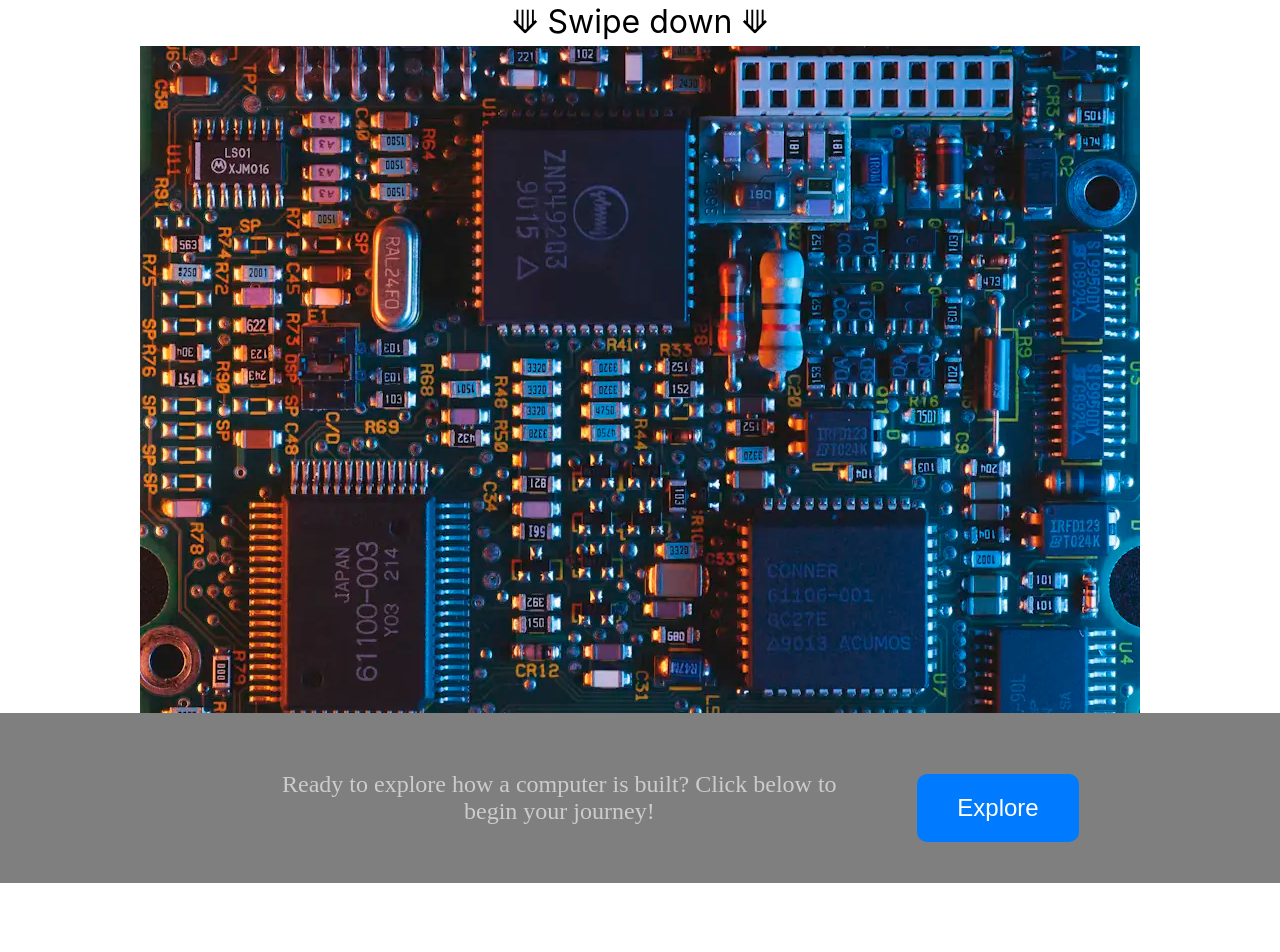
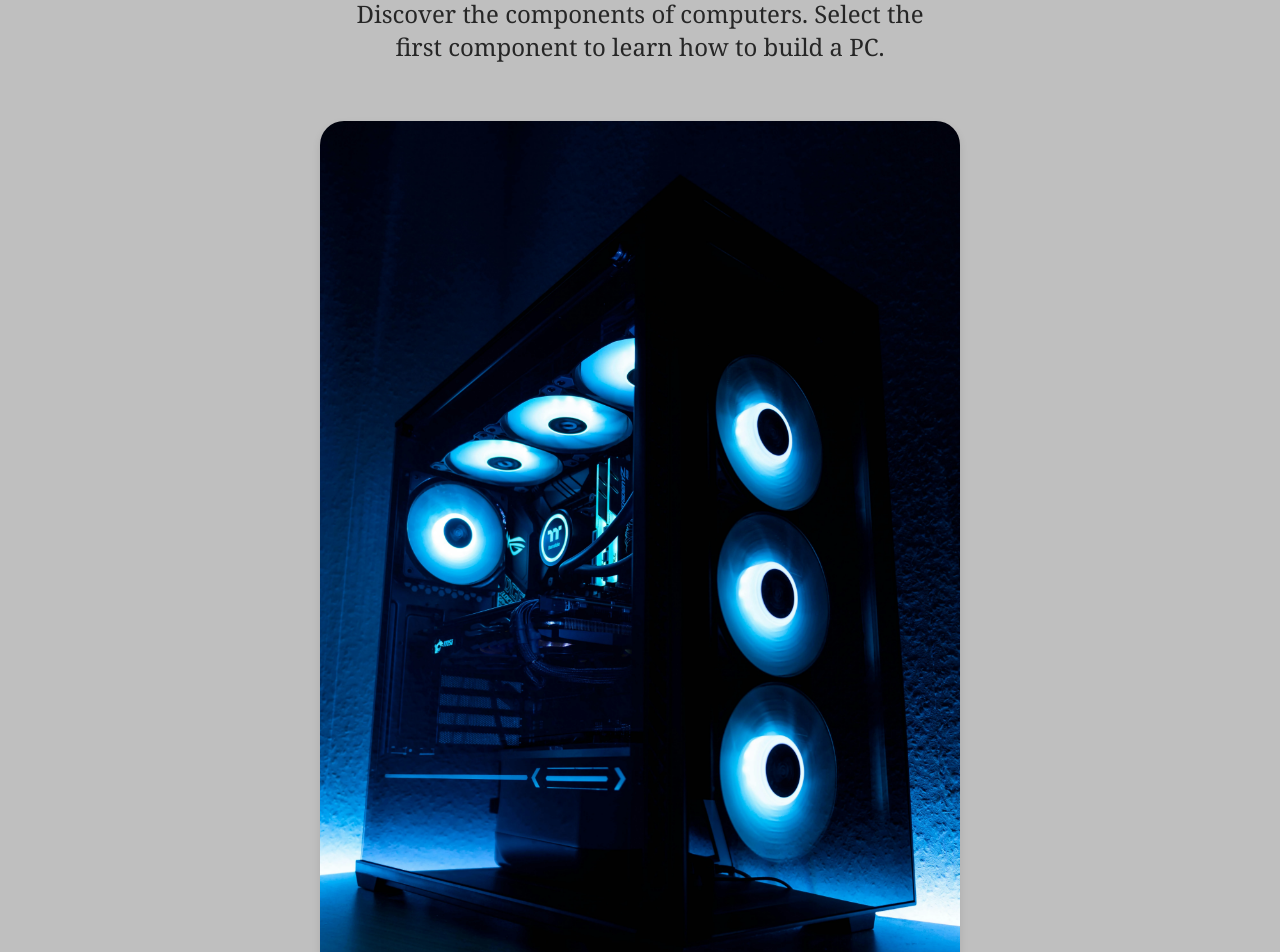
Before and after one commit to DZNpepper/WebIsBoring, a React (Create React App) app in the folder webisboring/: page / in a window 1280 px wide. Shown: the part 300-1252 px from the top of the page. Before the commit the page ends 1183 px from the top, so only its background shows below. Built offline with nearby package versions, Linux system fonts and the light colour scheme.

Commit message:
Landing update

```diff
--- a/webisboring/src/components/Landing/Landing.js
+++ b/webisboring/src/components/Landing/Landing.js
@@ -1,10 +1,9 @@
-// React
 import React from 'react';
 import { useNavigate } from 'react-router-dom';
 // Components
 import Title from '../Title/Title';
-//Images
-import Image from '../../assets/images/Ciruit.webp';
+// Images
+import Image from '../../assets/images/Case3.webp';
 // Styling
 import './Style.scss';
 
@@ -13,20 +12,11 @@ const Landing = () => {
 
   return (
     <div className="landing-page">
-      {/* Title and Description */}
       <Title text="The Web is Boring" />
-      <p>Discover the components of computers. <br /><br /><br /> Select the first component to learn how to build a PC.</p>
-
-      {/* Scroll Down Indicator */}
-      <div className="scroll-down">⟱ Swipe down ⟱</div>
-
-      {/* Image */}
-      <img src={Image} alt="Circuit board" className="landing-image" />
-
-      {/* Content for entering the site */}
+      <p>Discover the components of computers. Select the first component to learn how to build a PC.</p>
+      <img src={Image} alt="Computer Case" className="landing-image" />
       <div className="enter-site">
         <p>Ready to explore how a computer is built? Click below to begin your journey!</p>
-        {/* Button for navigation */}
         <button onClick={() => navigate('/main-page')}>Explore</button>
       </div>
     </div>
--- a/webisboring/src/components/Landing/Style.scss
+++ b/webisboring/src/components/Landing/Style.scss
@@ -1,92 +1,79 @@
-// Define variables
-$primary-color: #007bff;
-$secondary-color: #0056b3;
-$text-color: #ffffff;
-$background-color: #000000,;
-$accent-color: #ccc;
 
-// Landing page styles
+$primary-color: rgba(0, 0, 0, 0.8);
+$hover-color: #b91e1e;
+$background-color: #bfbfbf;
+$white: rgba(255, 255, 255, 0.8);
+
+
 .landing-page {
+    background-color: $background-color;
     display: flex;
     flex-direction: column;
     align-items: center;
     justify-content: center;
-  height: 100vh;
-  background-color: (0, 0, 0, 0.8);
-  color: $text-color;
+    height: 187vh;
+
+    .landing-image {
+        max-width: 75%;
+        height: auto;
+        border-radius: 24px;
+        box-shadow: 0 4px 8px rgba(0, 0, 0, 0.1);
+
+        @media (min-width: 1024px) {
+            max-width: 50%;
+            height: auto;
+        }
+    }
 
     p {
+        color: $primary-color;
+        font-family: 'Georgia', 'Times New Roman', Times, serif;
         font-size: 1.5rem;
         text-align: center;
-    font-family: 'Libre Baskerville';
         max-width: 600px;
-    color: $background-color;
+        margin: 10px;
         padding: 3rem;
-    margin: 10px;
-    border-radius: 10%;
-
-    @media only screen and (max-width: 601px) {
-      font-size: 20px;
-      background-color: #696868;
-    }
-  }
-  .scroll-down {
-    color: $background-color;
-    font-size: 2rem;
-    margin-top: 10rem;
-    animation: scrollAnimation 2s infinite alternate;
     }
 
     .enter-site {
+        text-align: center;
         display: flex;
+        flex-direction: column;
         align-items: center;
         justify-content: center;
-    height: 100vh;
-    width: 100%;
-    background: linear-gradient(rgba(0, 0, 0, 0.5), rgba(0, 0, 0, 0.5));
-    background-size: cover;
-    text-align: center;
-    p {
-      font-size: 1.5rem;
-      color: $accent-color;
+        width: 62%;
+
+        @media (min-width: 1024px) {
+            flex-direction: row;
+            justify-content: space-evenly;
+            align-items: center;
         }
 
         button {
             padding: 20px 40px;
-      font-size: 1.5rem;
-      margin-top: 20px;
-      background-color: $primary-color;
-      color: $text-color;
+            background-color: $hover-color;
+            color: $white;
             border: none;
             border-radius: 10px;
             cursor: pointer;
-      transition: transform 0.5s ease, background-color 0.3s ease;
+            font-size: 1.5rem;
+            margin-top: 20px;
+            transition: background-color 0.3s, transform 0.3s;
 
             &:hover {
-        transform: scale(1.1);
-        background-color: $secondary-color;
+                background-color: darken($hover-color, 10%);
+                transform: translateY(-5px);
+            }
+
+            @media (min-width: 1024px) {
+                margin-top: 0;
+                font-size: 2rem;
+            }
+
+            @media (max-width: 768px) {
+                width: 80%;
+                margin-top: 20px;
             }
         }
     }
-
-  // Media Query for Mobile Devices
-  @media only screen and (max-width: 600px) {
-    .scroll-down {
-      margin-top: 5rem;
 }
-
-    .enter-site {
-      width: 100%;
-    }
-  }
-}
-
-// Keyframes animation
-@keyframes scrollAnimation {
-  0%, 100% {
-    transform: translateY(0);
-  }
-  50% {
-    transform: translateY(-40px);
-  }
-}
--- a/webisboring/src/components/PSU/Description.js
+++ b/webisboring/src/components/PSU/Description.js
@@ -4,7 +4,7 @@ import React from 'react';
 const Description = () => {
     return (
         <div className="psu-description">
-            <h2>Power Supply Unit (PSU) Description</h2>
+            <h2>Power Supply Unit (PSU) </h2>
             <p>The PSU in a computer converts the power from the wall outlet into usable power for the other components of the computer.</p>
             <p>It converts AC to low-voltage regulated DC power for the internal components of a computer.</p>
             <p>A reliable PSU is crucial because it provides consistent power to all the components and ensures their stability and longevity.</p>
```
Also changed, not shown: 12 other files (tests, documents, lock files or other folders). Lines whose indentation alone changed are shown as unchanged.
